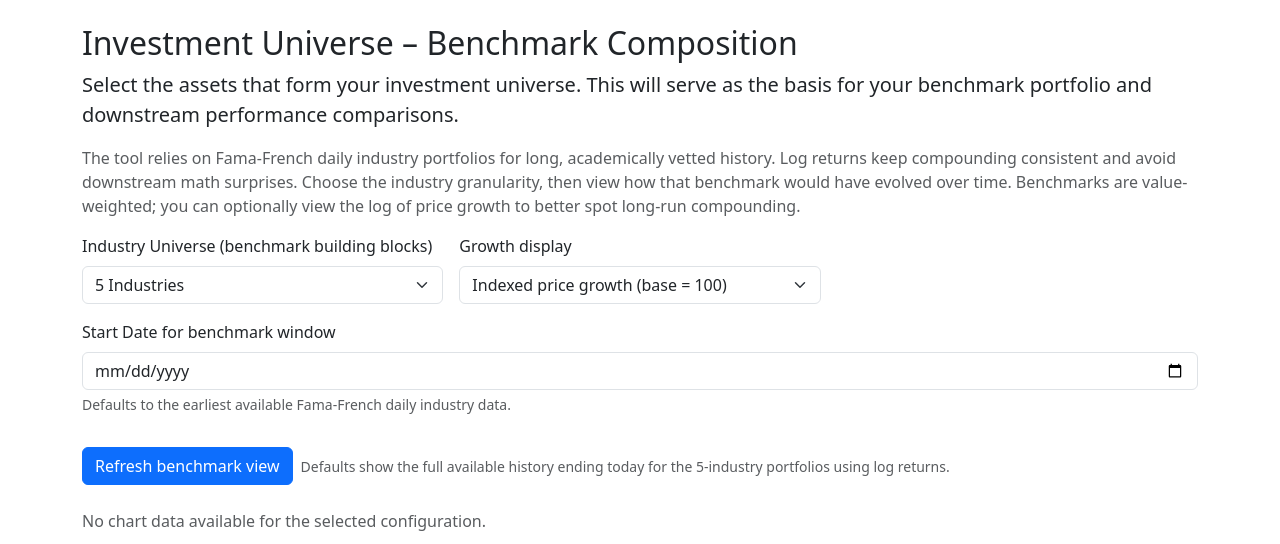
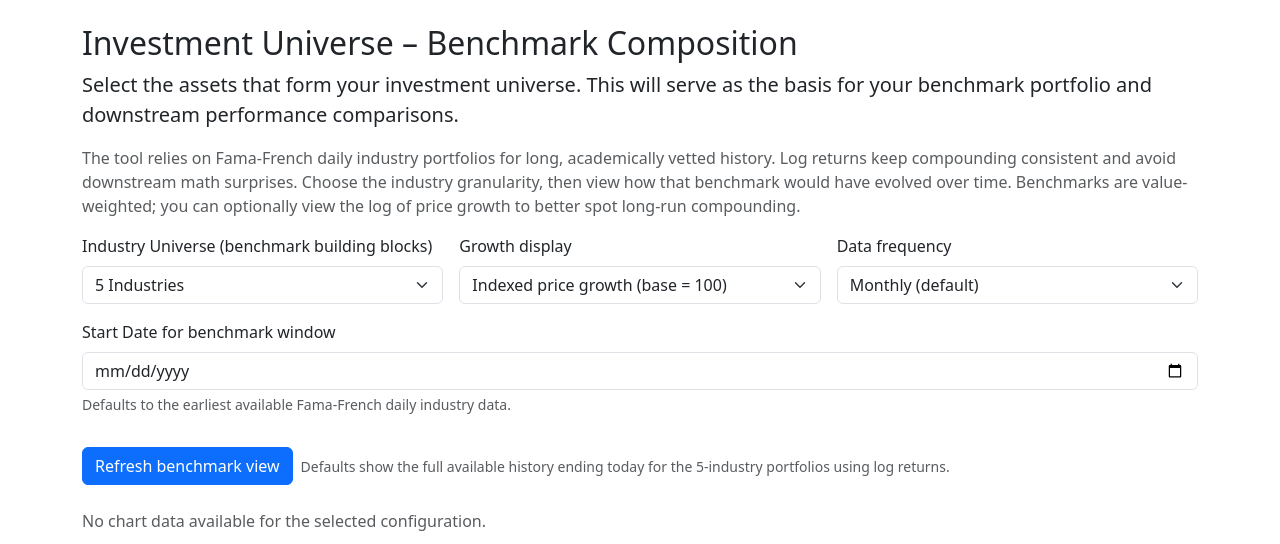
Before and after one commit to Ryanmilgrim/quant_dashboard, a Flask app: page /universe/ in a window 1280 px wide. Shown: the part 56-600 px from the top of the page. Run offline with Flask 3, Linux system fonts and the light colour scheme; data that the repository does not hold is empty.

Commit message:
Add frequency control and improve universe legend

```diff
--- a/app/blueprints/universe/routes.py
+++ b/app/blueprints/universe/routes.py
@@ -29,12 +29,8 @@ def _prepare_chart_payload(
         # when the cache includes prior history.
         df = df.div(df.iloc[0]).mul(100)
 
-    # Downsample very long histories to monthly endpoints to keep the plot snappy.
-    if len(df) > 1200:
-        df = df.resample("M").last()
-
-    # Additional thinning when the browser payload would still be large. This keeps
-    # roughly ~900 points (or fewer) evenly spaced for smooth Plotly rendering.
+    # Thin when the browser payload would still be large. This keeps roughly ~900
+    # points (or fewer) evenly spaced for smooth Plotly rendering.
     max_points = 900
     if len(df) > max_points:
         take_idx = np.linspace(0, len(df) - 1, max_points, dtype=int)
@@ -57,6 +53,7 @@ def investment_universe():
     selected_universe = request.form.get("universe") or "5"
     weighting = "value"
     transform = request.form.get("transform", "index")
+    frequency = request.form.get("frequency", "monthly")
     start_date_value = request.form.get("start_date")
 
     try:
@@ -67,11 +64,17 @@ def investment_universe():
         if transform not in {"index", "log"}:
             raise ValueError("Unsupported transform option")
 
+        if frequency not in {"daily", "monthly"}:
+            raise ValueError("Unsupported frequency option")
+
         earliest_start = get_universe_start_date(universe, weighting)
         start_date_value = start_date_value or earliest_start.isoformat()
         start_date = date.fromisoformat(start_date_value)
 
         df = get_universe_returns(universe, weighting=weighting, start_date=start_date)
+
+        if frequency == "monthly":
+            df = df.resample("M").sum()
 
         if df.empty:
             flash("No data returned for the requested range.", "warning")
@@ -101,5 +104,6 @@ def investment_universe():
         universes=SUPPORTED_INDUSTRY_UNIVERSES,
         selected_universe=selected_universe,
         transform=transform,
+        frequency=frequency,
         start_date_value=start_date_value,
     )
--- a/app/templates/historical.html
+++ b/app/templates/historical.html
@@ -33,6 +33,13 @@
         <option value="log" {% if transform == 'log' %}selected{% endif %}>Log price growth</option>
       </select>
     </div>
+    <div class="col-md-4">
+      <label class="form-label" for="frequency">Data frequency</label>
+      <select class="form-select" id="frequency" name="frequency">
+        <option value="monthly" {% if frequency == 'monthly' %}selected{% endif %}>Monthly (default)</option>
+        <option value="daily" {% if frequency == 'daily' %}selected{% endif %}>Daily</option>
+      </select>
+    </div>
     <div class="col-12">
       <label class="form-label" for="start_date">Start Date for benchmark window</label>
       <input class="form-control" id="start_date" name="start_date" type="date" value="{{ start_date_value }}">
@@ -48,7 +55,7 @@
     <div class="card shadow-sm mb-3">
       <div class="card-body p-4 p-lg-5">
         <h5 class="card-title">Benchmark growth from investment universe</h5>
-        <p class="card-subtitle text-muted small mb-3">Historical performance of the selected universe; this shapes the benchmark you will compare future portfolios against. Long histories are resampled monthly for a faster, smoother view. Use the dropdown to switch between indexed price levels and log price growth.</p>
+        <p class="card-subtitle text-muted small mb-3">Historical performance of the selected universe; this shapes the benchmark you will compare future portfolios against. Choose the frequency to view either monthly or daily series, then use the growth dropdown to switch between indexed price levels and log price growth.</p>
         <div id="industryChart" class="chart-container"></div>
       </div>
     </div>
@@ -101,7 +108,8 @@
           tickformat: chartData.y_axis_title && chartData.y_axis_title.toLowerCase().includes('log') ? '.2f' : ',.0f',
           automargin: true,
         },
-        legend: { orientation: 'h', y: -0.2, title: { text: '' } },
+        legend: { orientation: 'h', y: -0.15, x: 0, xanchor: 'left', title: { text: '' } },
+        showlegend: true,
         hovermode: 'closest',
         template: 'plotly_white',
       };
```
